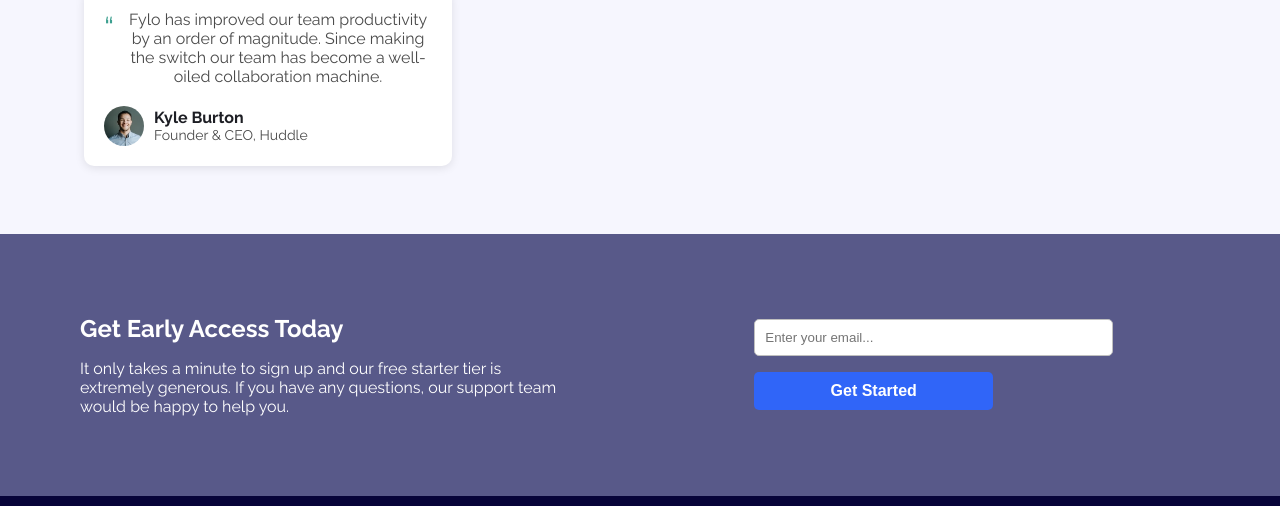
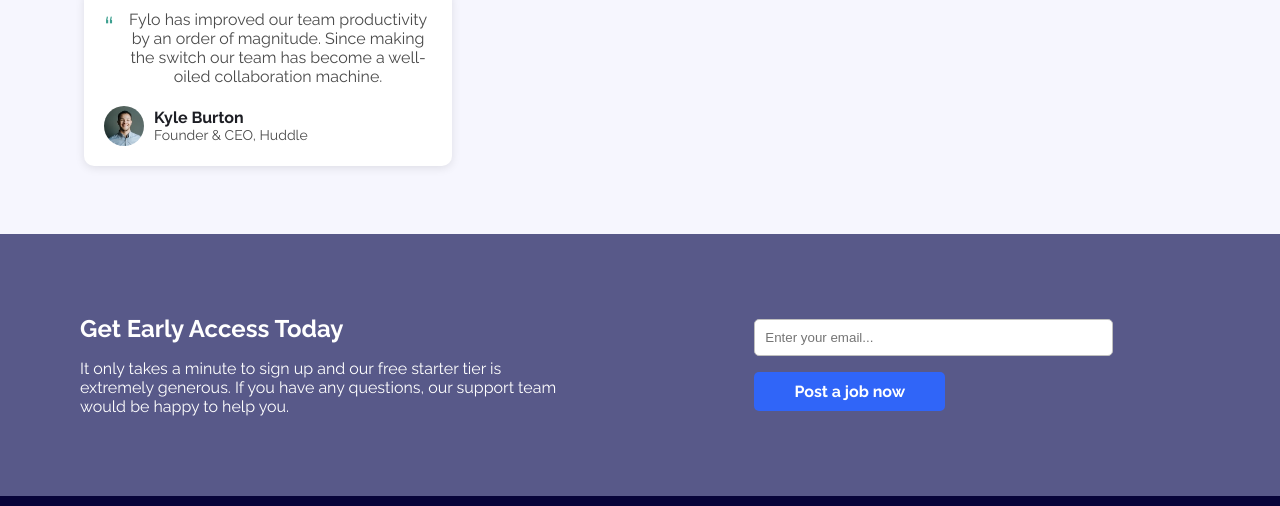
Before and after one commit to vi58-coder/Flyo-, a plain HTML site: page fylo-landing-page-with-two-column-layout-master/index.html in a window 1280 px wide. Shown: the part 1092-1598 px from the top of the page. Drawn offline with Linux system fonts and the light colour scheme.

Commit message:
initial commit

```diff
--- a/fylo-landing-page-with-two-column-layout-master/css/style.css
+++ b/fylo-landing-page-with-two-column-layout-master/css/style.css
@@ -15,10 +15,19 @@
     box-sizing: border-box;
 }
 
+a{
+  text-decoration: none;
+}
+
 body{
     font-family: 'Raleway';
 }
 
+.whole-container{
+  width: 100%;
+  max-width: 1400px;
+  margin: auto;
+}
 .top{
     background-color: grey;
 }
@@ -345,6 +354,11 @@ body{
 
   }
 
+  .btn2{
+    width: 40%;
+    text-align: center;
+  }
+
   .button--2{
     width: 70%;
   }
--- a/fylo-landing-page-with-two-column-layout-master/index.html
+++ b/fylo-landing-page-with-two-column-layout-master/index.html
@@ -12,6 +12,7 @@
 
 </head>
 <body>
+  <section class="whole-container">
   <div class="top">
     <header class="header">
       <div class="logo">
@@ -39,7 +40,7 @@
 
           <div class="container__button">
             <input type="email" placeholder="Enter your email...">
-            <button class="btn">Get Started</button>
+            <a href="#" class="btn">Post a job now</a>
           </div>
     </div>
   </div>
@@ -83,7 +84,7 @@
               </div>
               <div class="container__button button--2">
                 <input type="email" placeholder="Enter your email...">
-                <button class="btn">Get Started</button>
+                <a href="#" class="btn btn2">Post a job now</a>
               </div>
 
             </div>
@@ -130,5 +131,7 @@
 
             </div>
           </div>
+
+        </section>
 </body>
 </html>
```
